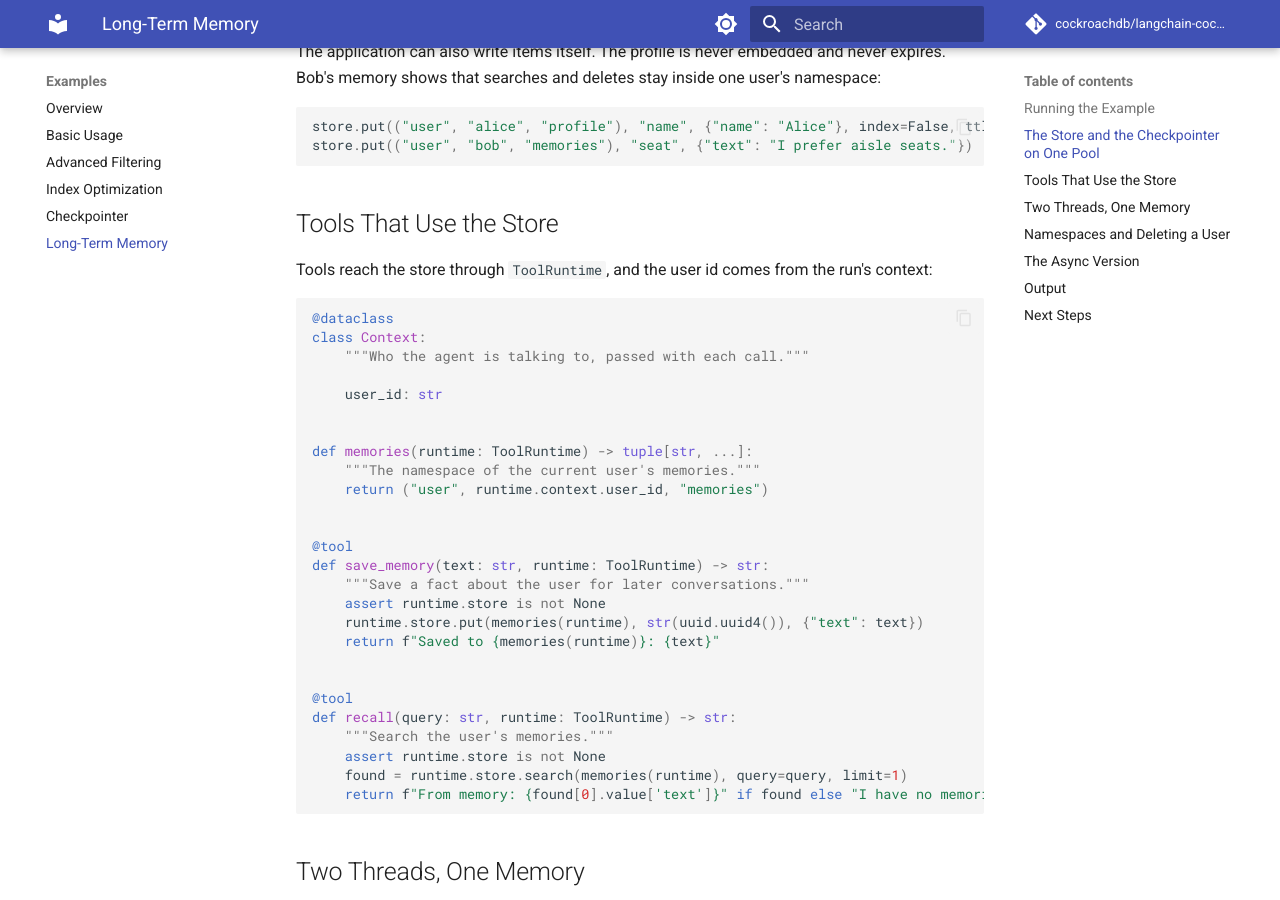
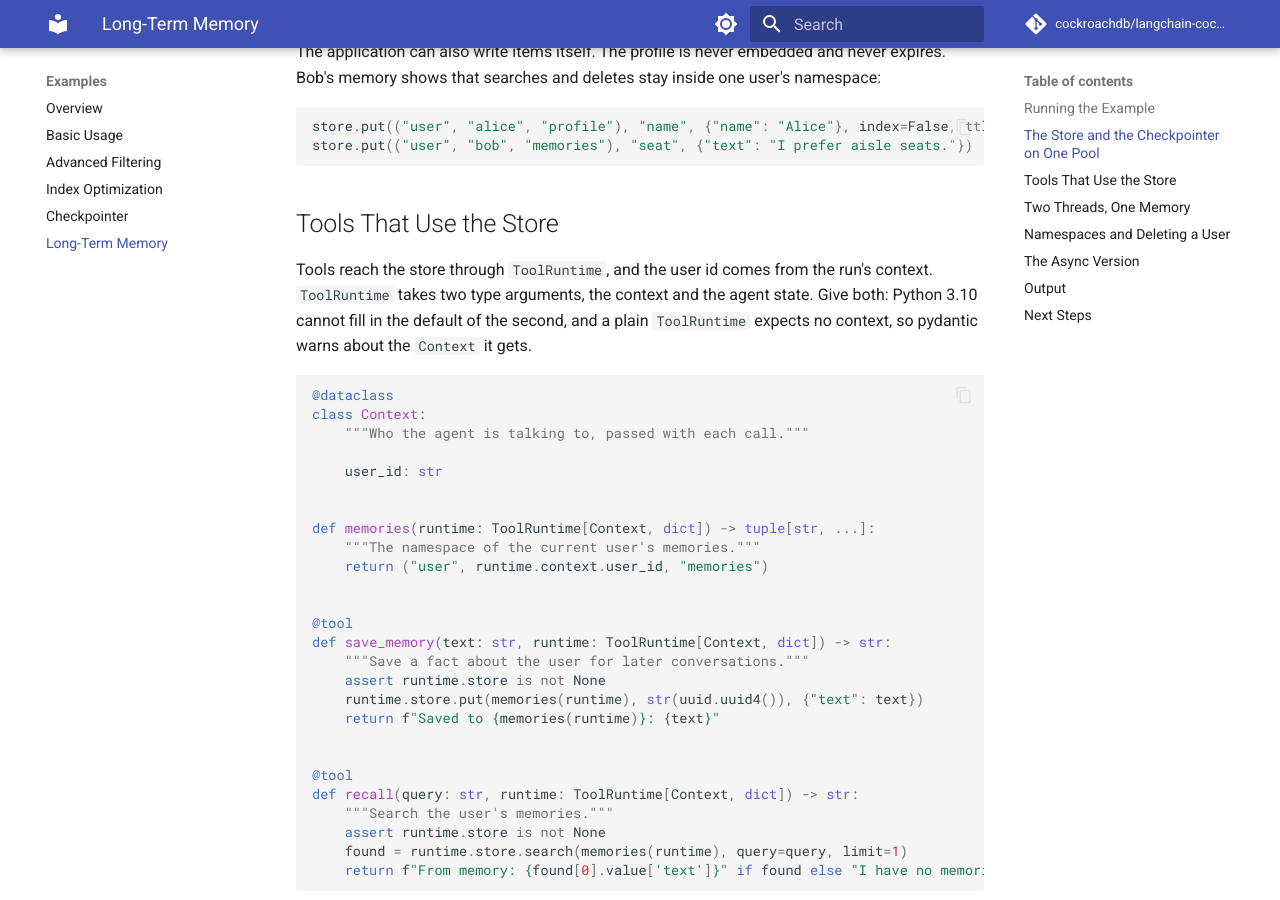
Before and after one commit to cockroachdb/langchain-cockroachdb, an MkDocs documentation site: the page built from docs/examples/long-term-memory.md, in a window 1280 px wide and 900 px high, scrolled down 1221 px. Built offline with MkDocs 1.6.1 and Material for MkDocs 9.7.7, drawn with Linux system fonts in a browser that asks for light colours; comment, search, counter and statistics services are not loaded.

Commit message:
fix: name both ToolRuntime type arguments in the memory example
A plain ToolRuntime expects no context, so pydantic warned about the
Context each tool got. ToolRuntime[Context] fails on Python 3.10, which
cannot fill in the default of the second type argument, the agent state.
ToolRuntime[Context, dict] works on every supported Python without
warnings. The example tests now fail an example that prints a Python
warning; logged retries are not warnings and still pass.

Co-Authored-By: Claude Opus 5.5 <noreply@anthropic.com>

````diff
--- a/docs/examples/long-term-memory.md
+++ b/docs/examples/long-term-memory.md
@@ -50,7 +50,7 @@ store.put(("user", "bob", "memories"), "seat", {"text": "I prefer aisle seats."}
 
 ## Tools That Use the Store
 
-Tools reach the store through `ToolRuntime`, and the user id comes from the run's context:
+Tools reach the store through `ToolRuntime`, and the user id comes from the run's context. `ToolRuntime` takes two type arguments, the context and the agent state. Give both: Python 3.10 cannot fill in the default of the second, and a plain `ToolRuntime` expects no context, so pydantic warns about the `Context` it gets.
 
 ```python
 @dataclass
@@ -60,13 +60,13 @@ class Context:
     user_id: str
 
 
-def memories(runtime: ToolRuntime) -> tuple[str, ...]:
+def memories(runtime: ToolRuntime[Context, dict]) -> tuple[str, ...]:
     """The namespace of the current user's memories."""
     return ("user", runtime.context.user_id, "memories")
 
 
 @tool
-def save_memory(text: str, runtime: ToolRuntime) -> str:
+def save_memory(text: str, runtime: ToolRuntime[Context, dict]) -> str:
     """Save a fact about the user for later conversations."""
     assert runtime.store is not None
     runtime.store.put(memories(runtime), str(uuid.uuid4()), {"text": text})
@@ -74,7 +74,7 @@ def save_memory(text: str, runtime: ToolRuntime) -> str:
 
 
 @tool
-def recall(query: str, runtime: ToolRuntime) -> str:
+def recall(query: str, runtime: ToolRuntime[Context, dict]) -> str:
     """Search the user's memories."""
     assert runtime.store is not None
     found = runtime.store.search(memories(runtime), query=query, limit=1)
````
Also changed, not shown: docs/guides/long-term-memory.md (+4 -4 lines), 2 other files.
